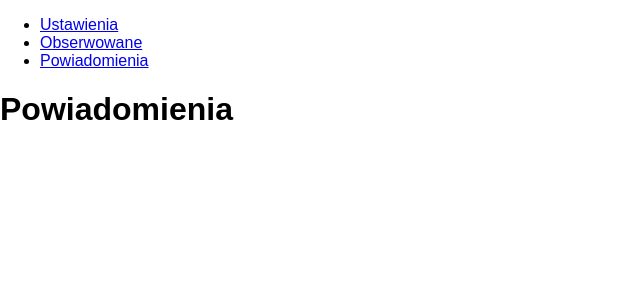
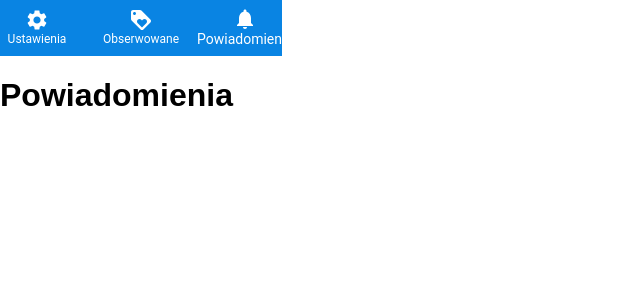
Before and after one commit to nfm886/Powiadomienia-z-Pasja, a React (Create React App) app: page / in a window 1280 px wide. Shown: the top 300 px of the page, without its empty margins (0-640 px from the left). Built offline with nearby package versions, Linux system fonts and the light colour scheme.

Commit message:
Top navigation bar

```diff
--- a/src/components/Navigation.js
+++ b/src/components/Navigation.js
@@ -1,21 +1,70 @@
 import React from 'react';
 import { Link } from 'react-router-dom';
+import { makeStyles } from '@material-ui/core/styles';
+import BottomNavigation from '@material-ui/core/BottomNavigation';
+import BottomNavigationAction from '@material-ui/core/BottomNavigationAction';
+import SettingsIcon from '@material-ui/icons/Settings';
+import LoyaltyIcon from '@material-ui/icons/Loyalty';
+import NotificationsIcon from '@material-ui/icons/Notifications';
+
+const useStyles = makeStyles({
+  root: {
+    width: 282,
+    backgroundColor: "#0984e3"
+  },
+  navLink: {
+    color: "#ffffff",
+    '&$selected': {
+      color: "#ffffff"
+    },
+  },
+  selected: {}
+});
 
 const Navigation = () => {
+  const classes = useStyles();
+  const [value, setValue] = React.useState(2);
+
   return (
-    <nav>
-      <ul>
-        <li>
-          <Link to="/settings">Ustawienia</Link>
-        </li>
-        <li>
-          <Link to="/watchlist">Obserwowane</Link>
-        </li>
-        <li>
-          <Link to="/">Powiadomienia</Link>
-        </li>
-      </ul>
-    </nav>
+    <BottomNavigation
+      value={value}
+      onChange={(event, newValue) => {
+        setValue(newValue);
+      }}
+      showLabels
+      className={classes.root}
+    >
+      <BottomNavigationAction
+        label="Ustawienia"
+        icon={<SettingsIcon />}
+        component={Link}
+        to="/settings"
+        classes={{
+          root: classes.navLink,
+          selected: classes.selected
+        }}
+      />
+      <BottomNavigationAction
+        label="Obserwowane"
+        icon={<LoyaltyIcon />}
+        component={Link}
+        to="/watchlist"
+        classes={{
+          root: classes.navLink,
+          selected: classes.selected
+        }}
+      />
+      <BottomNavigationAction
+        label="Powiadomienia"
+        icon={<NotificationsIcon />}
+        component={Link}
+        to="/"
+        classes={{
+          root: classes.navLink,
+          selected: classes.selected
+        }}
+      />
+    </BottomNavigation>
   );
 }
 
```
